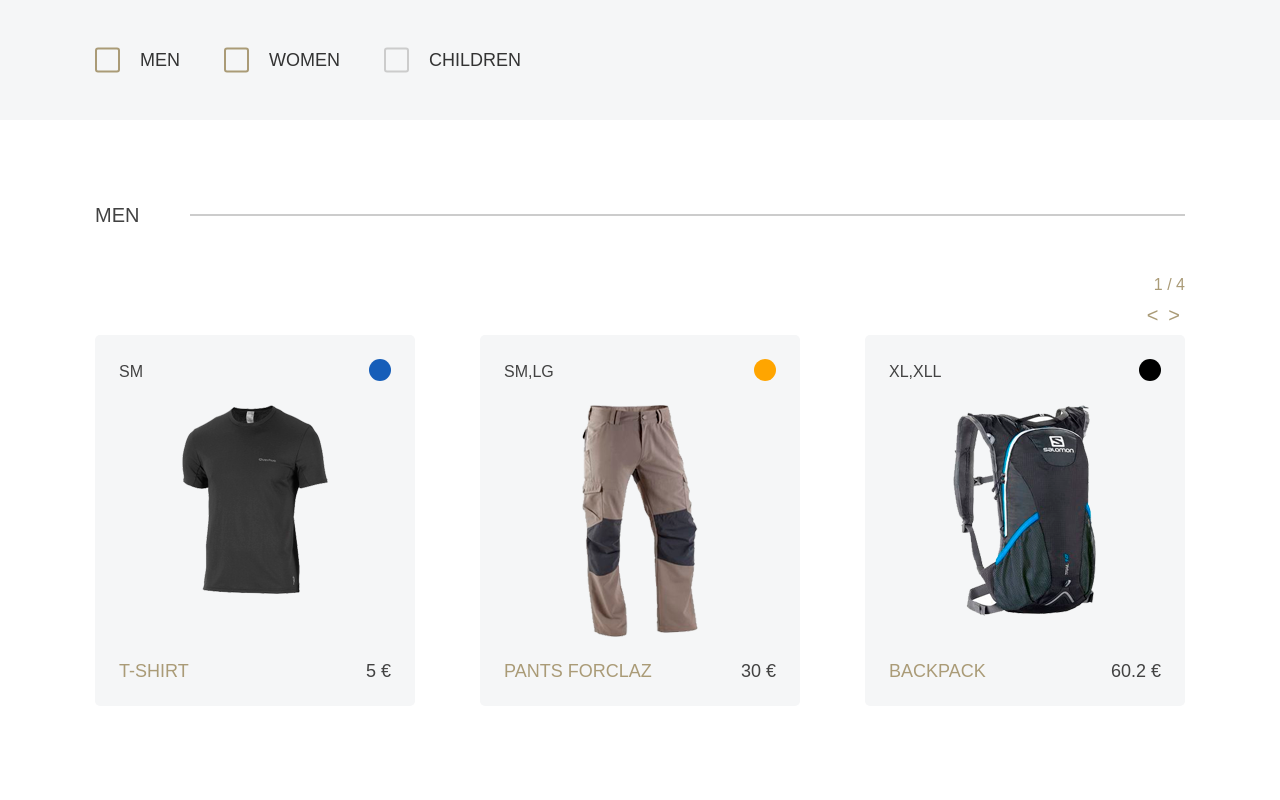
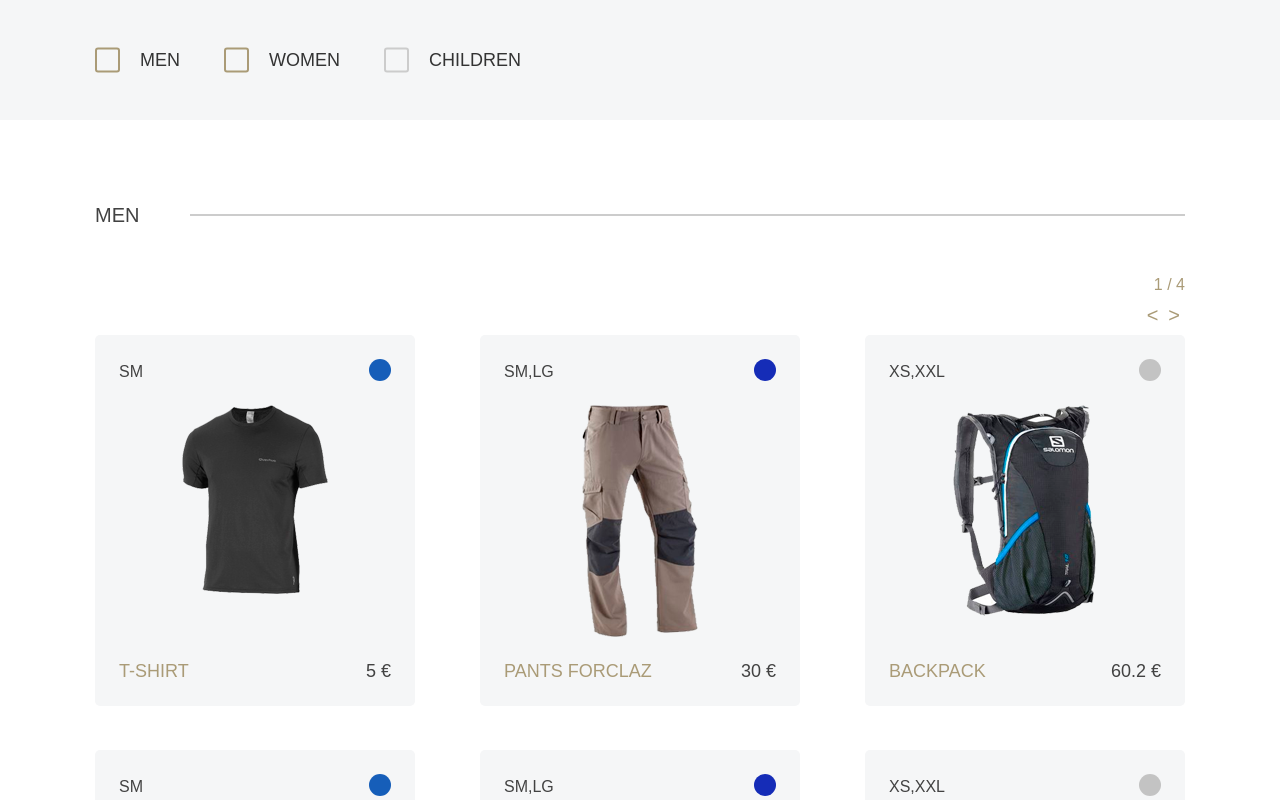
Before and after one commit to cherogit/cards, a website with bundled scripts: page dist/index.html in a window 1280 px wide. Shown: the top 800 px of the page. Built offline with nearby package versions, Linux system fonts and the light colour scheme.

Commit message:
add xhr for cards ifs

```diff
--- a/app/card.ts
+++ b/app/card.ts
@@ -1,26 +1,4 @@
-export const cards: ICard[] = [
-    {
-        size: ['sm'],
-        color: ['#165eb9'],
-        img: './img/t-short.png',
-        name: 'T-shirt',
-        price: 5.00
-    },
-    {
-        size: ['sm', 'lg'],
-        color: ['orange'],
-        img: './img/img2.png',
-        name: 'Pants FORCLAZ',
-        price: 30.00
-    },
-    {
-        size: ['xl', 'xll'],
-        color: ['black'],
-        img: './img/img3.png',
-        name: 'backpack',
-        price: 60.20
-    }
-]
+export const cards: ICard[] = []
 
 export interface ICard {
     size: string[]
--- a/app/index.ts
+++ b/app/index.ts
@@ -20,13 +20,16 @@ $catalog.appendChild($catalogList)
 
 const counter = new Counter($navigate)
 
-cards.forEach((card) => new Card(card, $catalogList))
-
-
 const xhr = new XMLHttpRequest
 
 xhr.open('GET', '/catalog-list.json', false)
 
 xhr.send()
 
-console.log('XHR RESPONSE', xhr.responseText)
+const data = JSON.parse(xhr.responseText)
+
+data.cardList.forEach((item: any) => {
+    cards.push(item)
+})
+
+cards.forEach((card) => new Card(card, $catalogList))
--- a/app/style.styl
+++ b/app/style.styl
@@ -112,6 +112,7 @@ ul, ol {
 
 .card {
 	width: 29.36%;
+	margin-bottom: 4%;
 	background: #f5f6f7;
 	border: 4px solid transparent;
 	border-radius: 5px;
```
Also changed, not shown: dist/bundle.js, dist/catalog-list.json.
